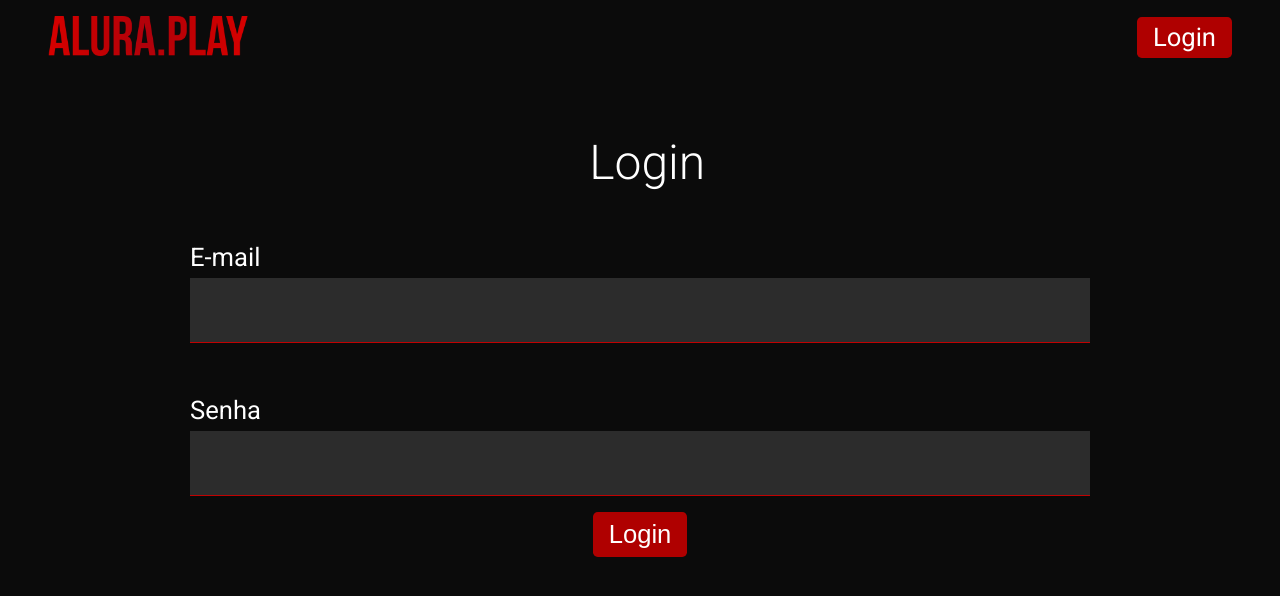
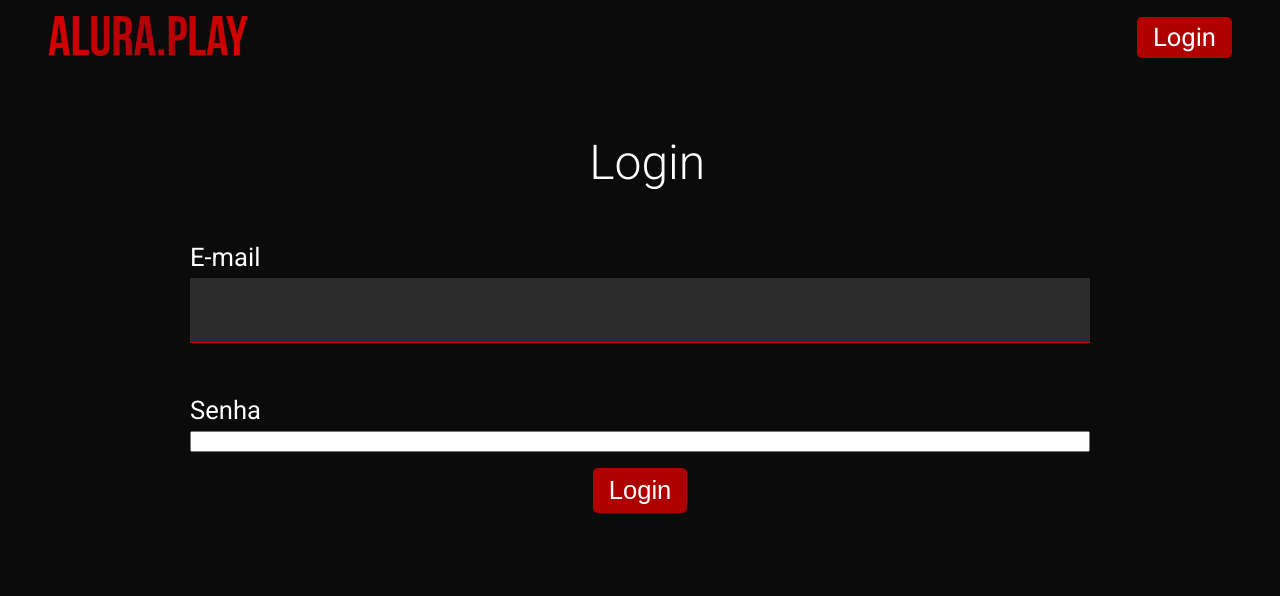
Before and after one commit to felipelamela/Alura.play, a React (Create React App) app: page /login in a window 1280 px wide. Shown: the top 596 px of the page. Built offline with nearby package versions, Linux system fonts and the light colour scheme.

Commit message:
password

```diff
--- a/src/Components/Login/Login.jsx
+++ b/src/Components/Login/Login.jsx
@@ -1,29 +1,44 @@
 import React from "react";
 
 const Login = ({ usuario }) => {
+  const [login, setLogin] = React.useState(``);
+  const [password, setPassword] = React.useState(``);
 
-  const [login, setLogin] = React.useState(``);
-  const [password, setPassword] = React.useState(``)
-
-
-  const confirmation = (event, usuario) =>{
+  const confirmation = (event, usuario) => {
     event.preventDefault();
-  }
+  };
 
   return (
     <>
-      <form onSubmit={(event) => confirmation(event)} className="formNewContent " action="">
+      <form
+        onSubmit={(event) => confirmation(event)}
+        className="formNewContent "
+        action=""
+      >
         <h2 className="formTitulo ">Login</h2>
         <label className="labelText" htmlFor="login">
           E-mail
         </label>
-        <input className="inputText " type="text" id="login" />
+        <input
+          className="inputText "
+          type="text"
+          id="login"
+          value={login}
+          onChange={(event) => setLogin(event.target.value)}
+        />
 
         <label className="labelText" htmlFor="login">
           Senha
         </label>
-        <input className="inputText " type="password" id="login" />
-        <button className="buttonLogin" type="submit">Login</button>
+        <input
+          type="password"
+          id="login"
+          value={password}
+          onChange={(event) => setPassword(event.target.value)}
+        />
+        <button className="buttonLogin" type="submit">
+          Login
+        </button>
       </form>
     </>
   );
```
